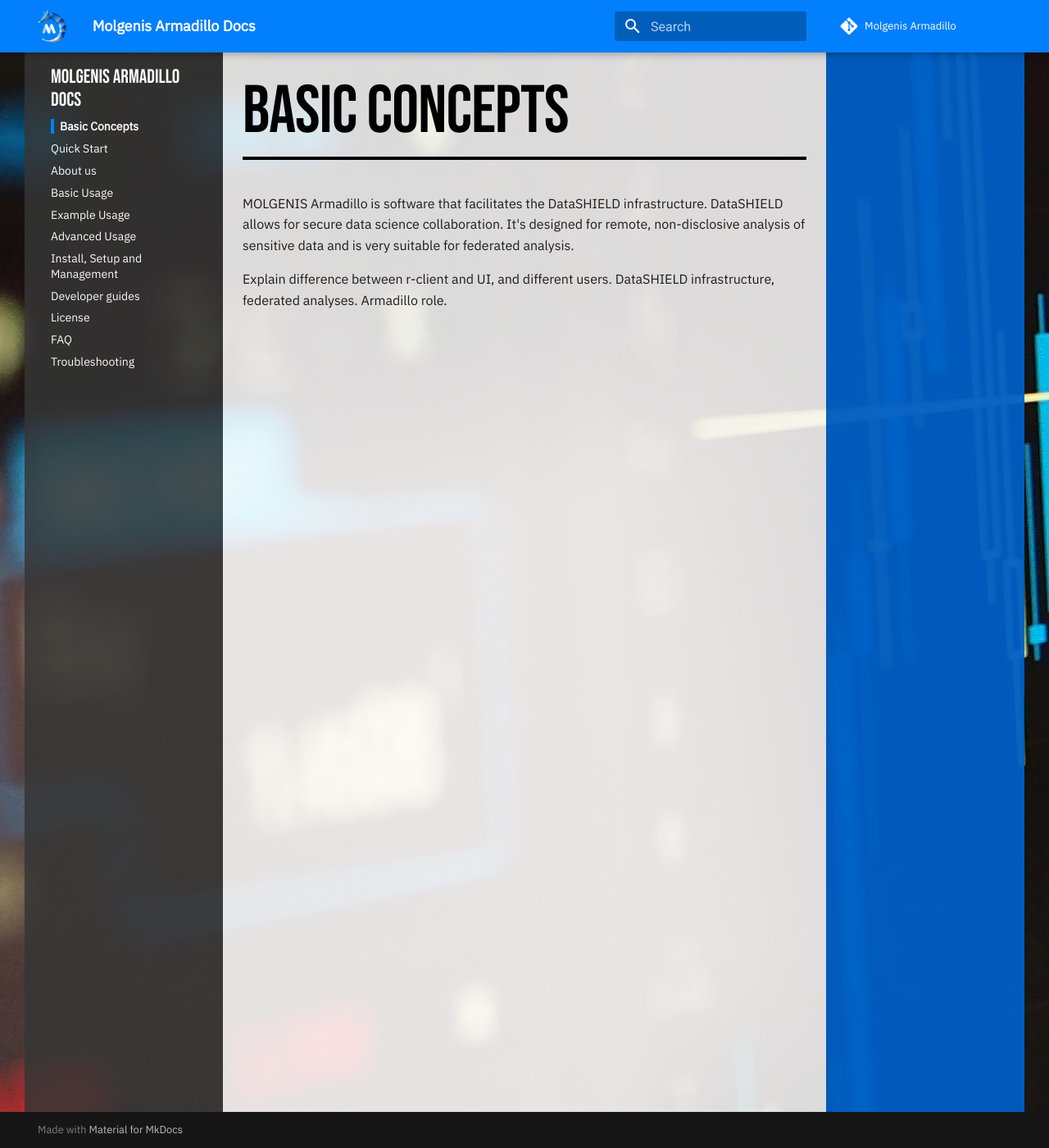
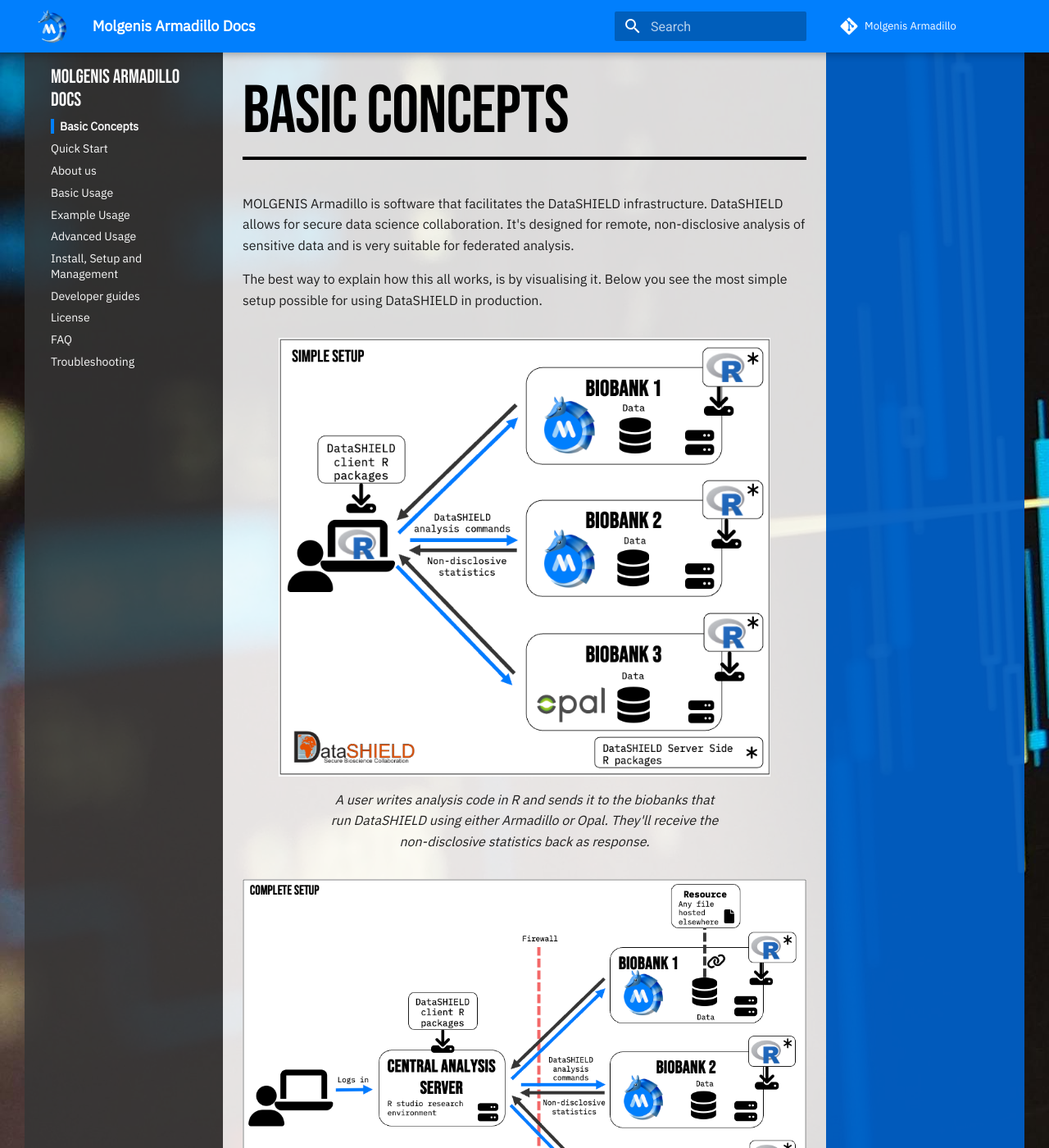
Before and after one commit to molgenis/molgenis-service-armadillo, an MkDocs documentation site: the page built from docs/pages/basic_concepts.md, in a window 1280 px wide and 1400 px high. Shown: the whole window at 82% size. Built offline with MkDocs 1.6.1 and Material for MkDocs 9.7.7, drawn with Linux system fonts in a browser that asks for light colours; comment, search, counter and statistics services are not loaded.

Commit message:
docs(basic concepts): add images

```diff
--- a/docs/pages/basic_concepts.md
+++ b/docs/pages/basic_concepts.md
@@ -3,4 +3,14 @@
 collaboration. It's designed for remote, non-disclosive analysis of sensitive data and is very suitable for federated
 analysis.
 
+The best way to explain how this all works, is by visualising it. Below you see the most simple setup possible for using
+DataSHIELD in production.
+
+![Simple setup](../img/ds-simple-setup.png){ width="600" }
+/// caption
+A user writes analysis code in R and sends it to the biobanks that run DataSHIELD using either Armadillo or Opal. They'll receive the non-disclosive statistics back as response.
+///
+
+
+![ds-complete-setup.png](../img/ds-complete-setup.png)
 Explain difference between r-client and UI, and different users. DataSHIELD infrastructure, federated analyses. Armadillo role.
```
Also changed, not shown: docs/img/ds-complete-setup.png (added), docs/img/ds-simple-setup.png (added).
